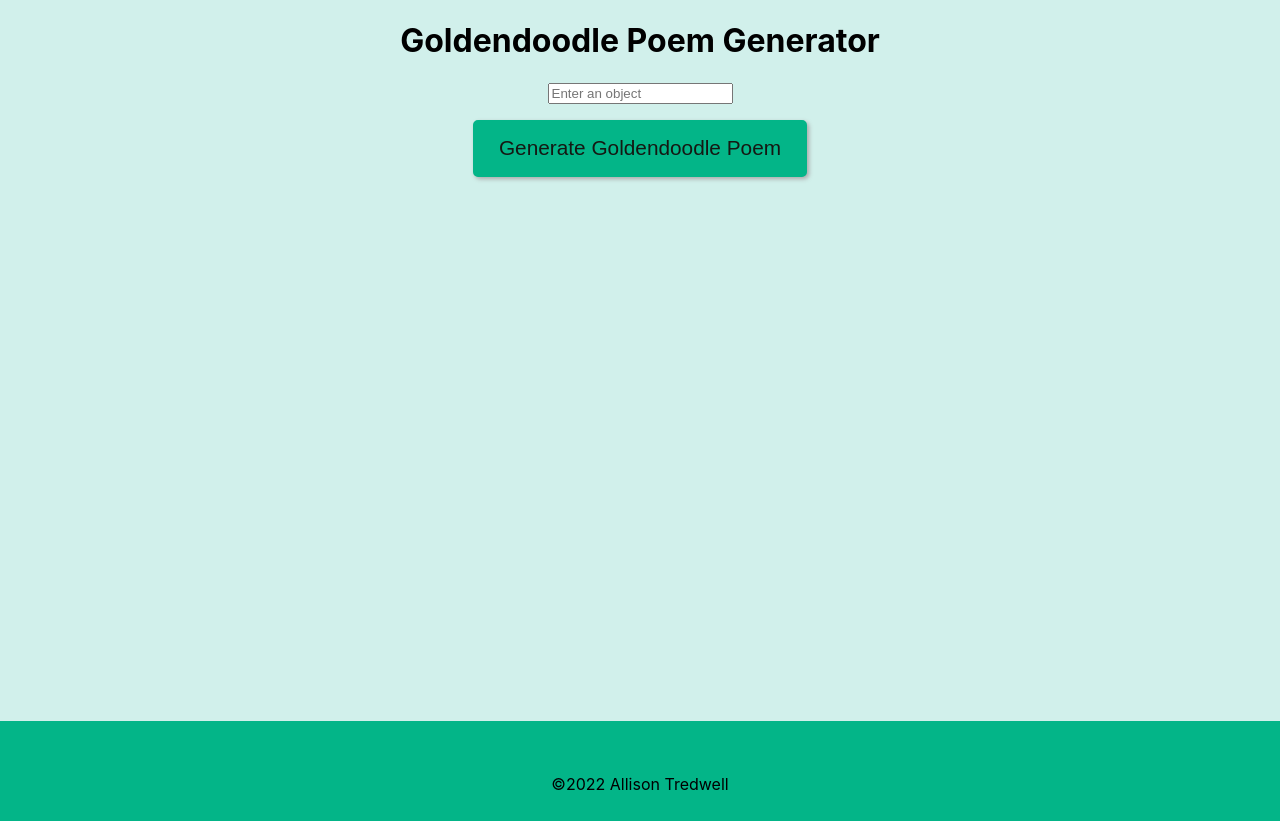
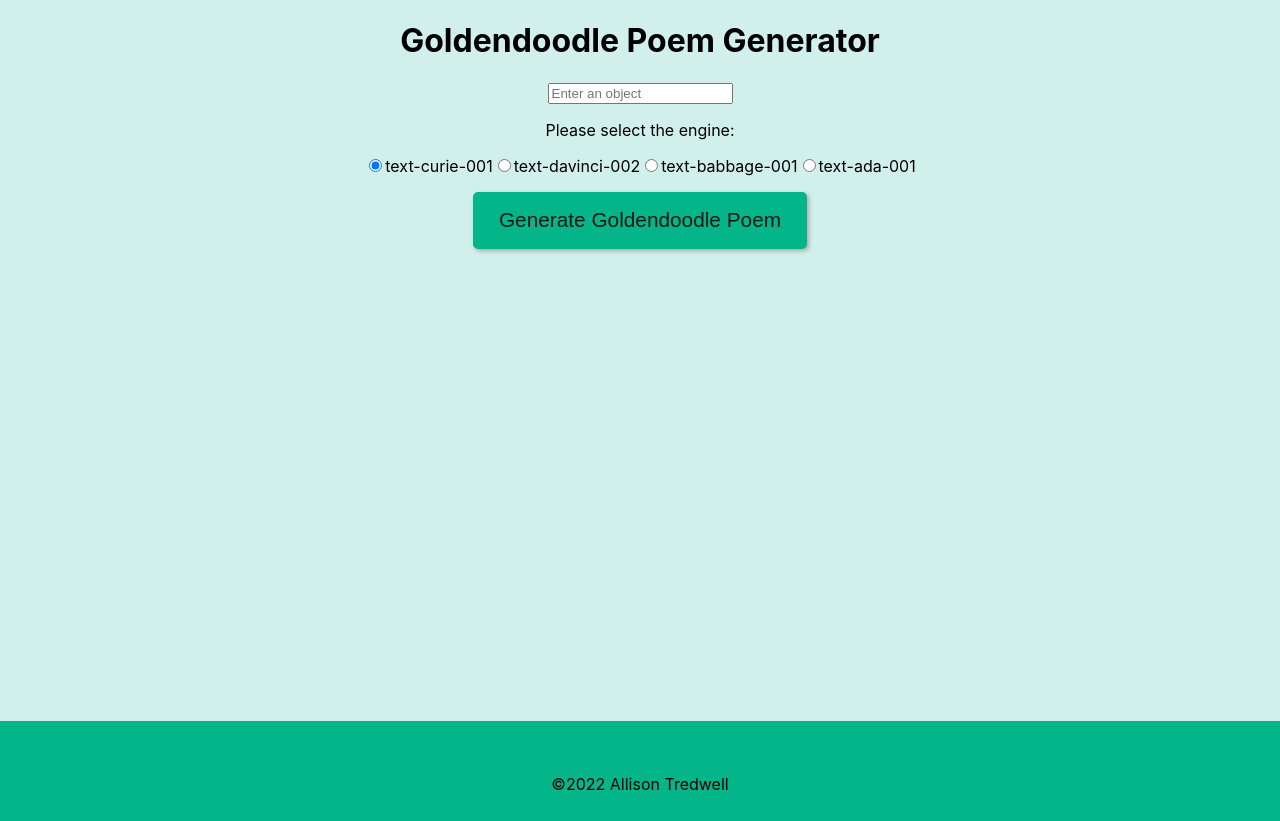
Before and after one commit to allisonLMT/Dogify, a React (Create React App) app: page / in a window 1280 px wide. Built offline with nearby package versions, Linux system fonts and the light colour scheme.

Commit message:
started set up for radio buttons
-added markup for the radio buttons
-changed the API url so that the engine is a variable
-added useState for the engine variable
-added a function to handle onRadioChange
-note quite working right yet. Need to deal with radio button "checked"

```diff
--- a/src/App.js
+++ b/src/App.js
@@ -7,6 +7,7 @@ function App() {
 
   const [subjectInput, setSubjectInput] = useState('');
   const [results, setResults] = useState([]);
+  const [engine, setEngine] = useState('text-curie-001');
 
 
   async function getResponse(url, parameters) {
@@ -26,7 +27,7 @@ function App() {
   function onSubmit(event) {
     event.preventDefault();
 
-    const url = 'https://api.openai.com/v1/engines/text-curie-001/completions';
+    const url = `https://api.openai.com/v1/engines/${engine}/completions`;
     const parameters = {
       prompt: generatePrompt(subjectInput),
       temperature: 0.5,
@@ -54,6 +55,11 @@ function App() {
     return  goldenPrompt;
   }
 
+  function onRadioChange(event) {
+    console.log("radio change")
+    setEngine(event.target.value);
+    console.log(engine)
+  }
 
   return (
     <div className='page-container'>
@@ -69,6 +75,20 @@ function App() {
               maxLength="1000"
               onChange={(e) => setSubjectInput(e.target.value)}
             />
+
+            <p>Please select the engine:</p>
+            <input type="radio" id="text-curie-001" name="engine" value="text-curie-001" onChange={onRadioChange} checked/>
+            <label htmlFor="text-curie-001">text-curie-001</label>
+
+            <input type="radio" id="text-davinci-002" name="engine" value="text-davinci-002" onChange={onRadioChange}/>
+            <label htmlFor="text-davinci-002">text-davinci-002</label>
+
+            <input type="radio" id="text-babbage-001" name="engine" value="text-babbage-001" onChange={onRadioChange}/>
+            <label htmlFor="text-babbage-001">text-babbage-001</label>
+
+            <input type="radio" id="text-ada-001" name="engine" value="text-ada-001" onChange={onRadioChange}/>
+            <label htmlFor="text-ada-001">text-ada-001</label>
+
             <input type="submit" value="Generate Goldendoodle Poem" id="submit"/>
         </form>
 
--- a/src/components/Results.js
+++ b/src/components/Results.js
@@ -4,8 +4,9 @@ import OneResult from '../components/OneResult.js';
 
 function Results({ prompt, results }) {
 
-//results need to be displayed newest to oldest (need to make a copy of the array, reverse, then map it)
-console.log(results)
+    //reverse the array before mapping the results (needs to display newest to oldest)
+
+    console.log(results)
 
     return (
         <section className={styles.results}>
```
